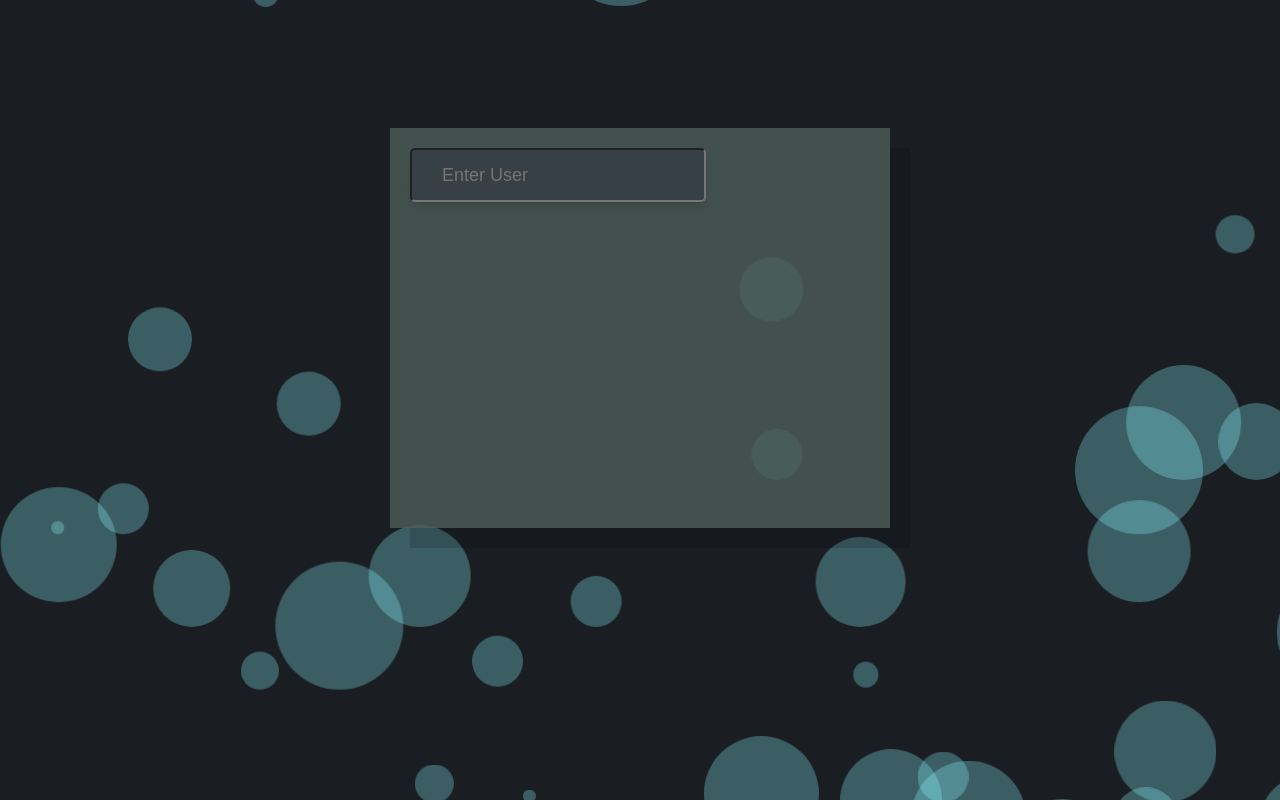
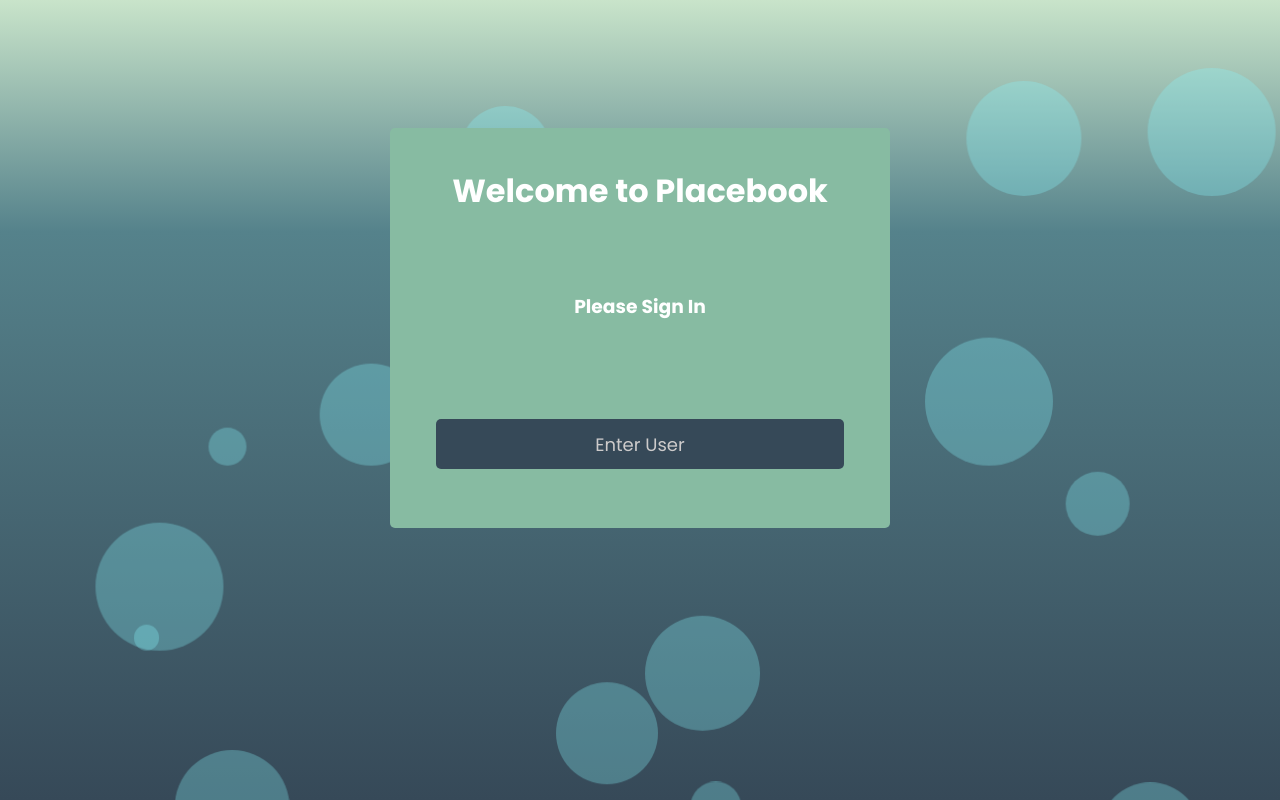
Before and after one commit to kyron321/Placebook-FE, a React (Create React App) app: page / in a window 1280 px wide. Built offline with nearby package versions, Linux system fonts and the light colour scheme.

Commit message:
feat: add basic login page with scss and framermotion

```diff
--- a/package.json
+++ b/package.json
@@ -7,6 +7,7 @@
     "@testing-library/react": "^13.4.0",
     "@testing-library/user-event": "^13.5.0",
     "axios": "^1.2.2",
+    "framer-motion": "^8.3.3",
     "react": "^18.2.0",
     "react-dom": "^18.2.0",
     "react-router-dom": "^6.6.1",
--- a/src/App.css
+++ b/src/App.css
@@ -1,6 +1,7 @@
 .app {
   text-align: center;
-  color: hsla(183, 93%, 76%, 0.524);
+  color: hsla(180, 16%, 92%, 0.798);
+  height: 100vh;
 }
 
 .bubbles{
--- a/src/App.js
+++ b/src/App.js
@@ -11,9 +11,10 @@ import Bubbles from "./components/Bubbles";
 
 function App() {
   const [isLoggedIn, setIsLoggedIn] = useState(false);
+  const [user, setUser] = useState("");
 
   if (!isLoggedIn) {
-    return <Bubbles />;
+    return <Bubbles/>;
   }
 
   return (
--- a/src/components/Articles.css
+++ b/src/components/Articles.css
@@ -0,0 +1,19 @@
+.loader {
+  border: 16px solid #f3f3f3; /* Light grey */
+  border-top: 16px solid #55828b; /* Blue */
+  border-radius: 50%;
+  width: 120px;
+  height: 120px;
+  animation: spin 2s linear infinite;
+  margin: 300px auto;
+
+}
+
+@keyframes spin {
+  0% {
+    transform: rotate(0deg);
+  }
+  100% {
+    transform: rotate(360deg);
+  }
+}
--- a/src/components/Articles.jsx
+++ b/src/components/Articles.jsx
@@ -1,5 +1,6 @@
 import { useEffect, useState } from "react";
 import { fetchArticles } from "../api";
+import './Articles.css'
 
 const ArticleList = () => {
   const [articles, setArticles] = useState([]);
@@ -13,7 +14,7 @@ const ArticleList = () => {
   }, []);
 
   if (isLoading) {
-    return <div>Loading...</div>;
+    return <div className="loader"></div>;
   }
 
   return (
--- a/src/components/Bubbles.jsx
+++ b/src/components/Bubbles.jsx
@@ -1,9 +1,22 @@
-const Bubbles = () => {
+import { motion } from "framer-motion";
+
+const Bubbles = ({ isLoggedIn, setIsLoggedIn, user, setUser }) => {
   return (
     <div class="bubbles">
-        <div className="input-container">
-          <input className="input" type={"text"} placeholder={"Enter User"}></input>
-        </div>
+      <motion.div
+        whileHover={{ scale: 1.1 }}
+        whileTap={{ scale: 0.9 }}
+
+        className="input-container"
+      >
+        <h1 className="input-text1">Welcome to Placebook</h1>
+        <h3 className="input-text2">Please Sign In</h3>
+        <input
+          className="input"
+          type={"text"}
+          placeholder={"Enter User"}
+        ></input>
+      </motion.div>
       <div class="bubble"></div>
       <div class="bubble"></div>
       <div class="bubble"></div>
--- a/src/components/Bubbles.scss
+++ b/src/components/Bubbles.scss
@@ -17,28 +17,39 @@ $sway-type: "sway-left-to-right", "sway-right-to-left";
   margin-top: 10%;
   margin-left: auto;
   margin-right: auto;
-  left:0;
-  right:0;
+  left: 0;
+  right: 0;
   width: 500px;
   height: 400px;
-  background: rgba(76, 92, 88, 0.84);
-  border-radius: 0% 0% 0% 0% / 0% 0% 0% 0%;
+  background: #87bba2;
+  border-radius: 5px;
   color: white;
-  box-shadow: 20px 20px rgba(0, 0, 0, 0.15);
   transition: all 0.4s ease;
+  display: flex;
+  flex-direction: column;
+  align-items: center;
+  justify-content: space-around;
+}
+
+.input::placeholder{
+  color: rgb(205, 203, 203);
 }
 
 .input {
-  margin-top: 250px;
+  text-align: center;
   z-index: 0;
   font-size: large;
   color: rgb(232, 232, 232);
-  background: #343c46c2;
+  background: #364958;
   height: 30px;
   margin: 20px;
   padding: 10px 30px;
-  box-shadow: 0 10px 15px -3px rgb(0 0 0 / 0.1), 0 4px 6px -4px rgb(0 0 0 / 0.1);
   border-radius: 5px;
+  border: none;
+}
+
+:focus-visible {
+  outline: -webkit-focus-ring-color auto 1px;
 }
 
 .bubbles {
@@ -47,6 +58,9 @@ $sway-type: "sway-left-to-right", "sway-right-to-left";
   width: 100%;
   height: 100vh;
   overflow: hidden;
+  background: rgb(201,228,202);
+background: linear-gradient(180deg, rgba(201,228,202,1) 0%, rgba(85,130,139,1) 29%, rgba(54,73,88,1) 100%);
+
 }
 
 .bubble {
@@ -67,7 +81,7 @@ $sway-type: "sway-left-to-right", "sway-right-to-left";
     left: 0;
     width: 100%;
     height: 100%;
-    background: hsla(183, 94%, 76%, 0.3);
+    background:hsla(183, 94%, 76%, 0.3);
     border-radius: inherit;
     animation: var(--bubble-sway-type) var(--bubble-sway-duration)
       var(--bubble-sway-delay) ease-in-out alternate infinite;
--- a/src/components/Navbar.css
+++ b/src/components/Navbar.css
@@ -1,4 +1,9 @@
 .navbar{
-    position: absolute;
-    z-index: 1;
+    padding: 30px;
+    border-bottom: 3px solid rgba(0, 0, 0, 0.529);
 }
+
+.navbar-text{
+    font-size: 40px;
+    font-weight: 600;
+}
--- a/src/components/Navbar.jsx
+++ b/src/components/Navbar.jsx
@@ -3,7 +3,7 @@ import "./Navbar.css"
 const Navbar = () => {
     return (
         <div className="navbar">
-            <nav>Placebook</nav>
+            <nav className="navbar-text">Placebook</nav>
         </div>
      );
 }
--- a/src/index.css
+++ b/src/index.css
@@ -1,5 +1,8 @@
+
+@import url('https://fonts.googleapis.com/css2?family=Poppins:wght@100;200;300;400;500;700;900&display=swap');
+
 body {
-  background: #1a1e23;
+
   margin: 0;
   font-family: -apple-system, BlinkMacSystemFont, 'Segoe UI', 'Roboto', 'Oxygen',
     'Ubuntu', 'Cantarell', 'Fira Sans', 'Droid Sans', 'Helvetica Neue',
@@ -8,7 +11,24 @@ body {
   -moz-osx-font-smoothing: grayscale;
 }
 
-code {
-  font-family: source-code-pro, Menlo, Monaco, Consolas, 'Courier New',
-    monospace;
+* {
+  font-family: 'Poppins', sans-serif;
 }
+
+html, body, div, span, applet, object, iframe,
+h1, h2, h3, h4, h5, h6, p, blockquote, pre,
+a, abbr, acronym, address, big, cite, code,
+del, dfn, em, img, ins, kbd, q, s, samp,
+small, strike, strong, sub, sup, tt, var,
+b, u, i, center,
+dl, dt, dd, ol, ul, li,
+fieldset, form, label, legend,
+table, caption, tbody, tfoot, thead, tr, th, td,
+article, aside, canvas, details, embed,
+figure, figcaption, footer, header, hgroup,
+menu, nav, output, ruby, section, summary,
+time, mark, audio, video {
+	margin: 0;
+	padding: 0;
+	border: 0;
+}
```
Also changed, not shown: 1 other file (tests, documents, lock files or other folders). Lines whose indentation alone changed are shown as unchanged.
